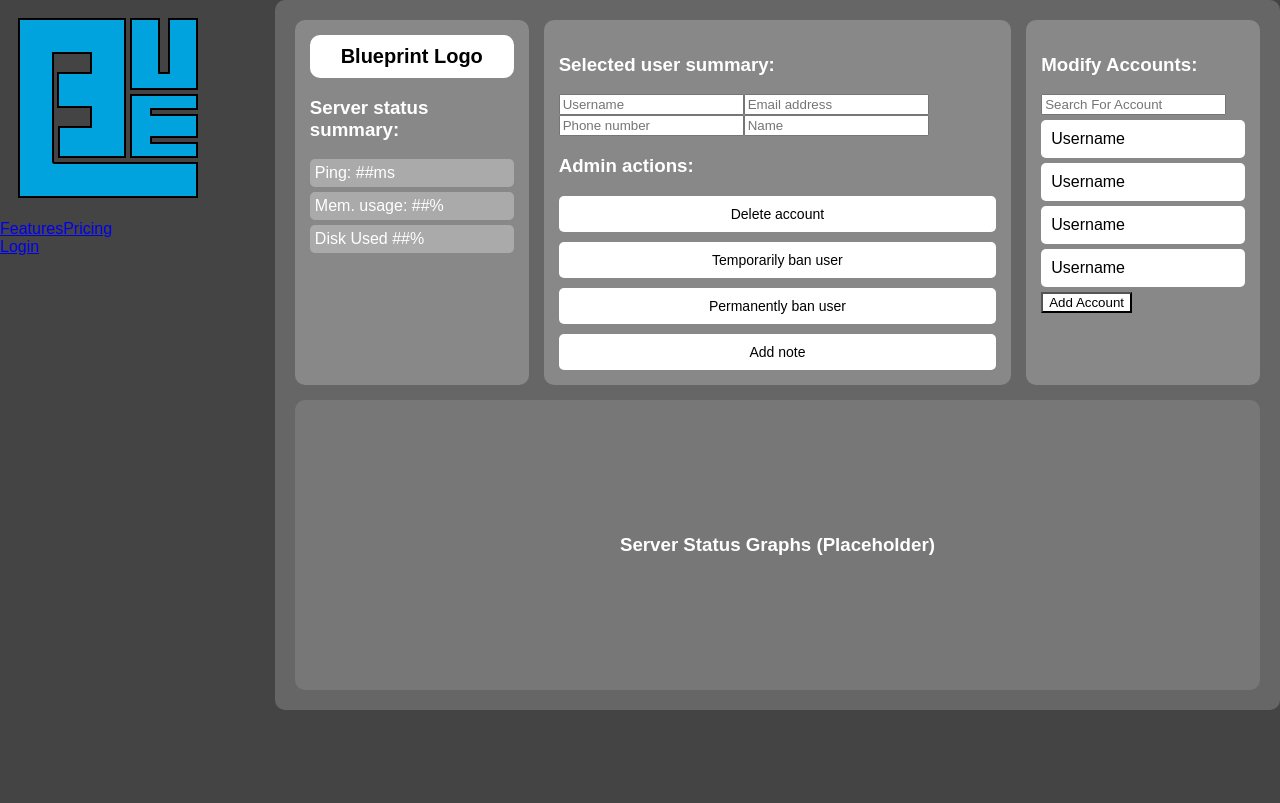
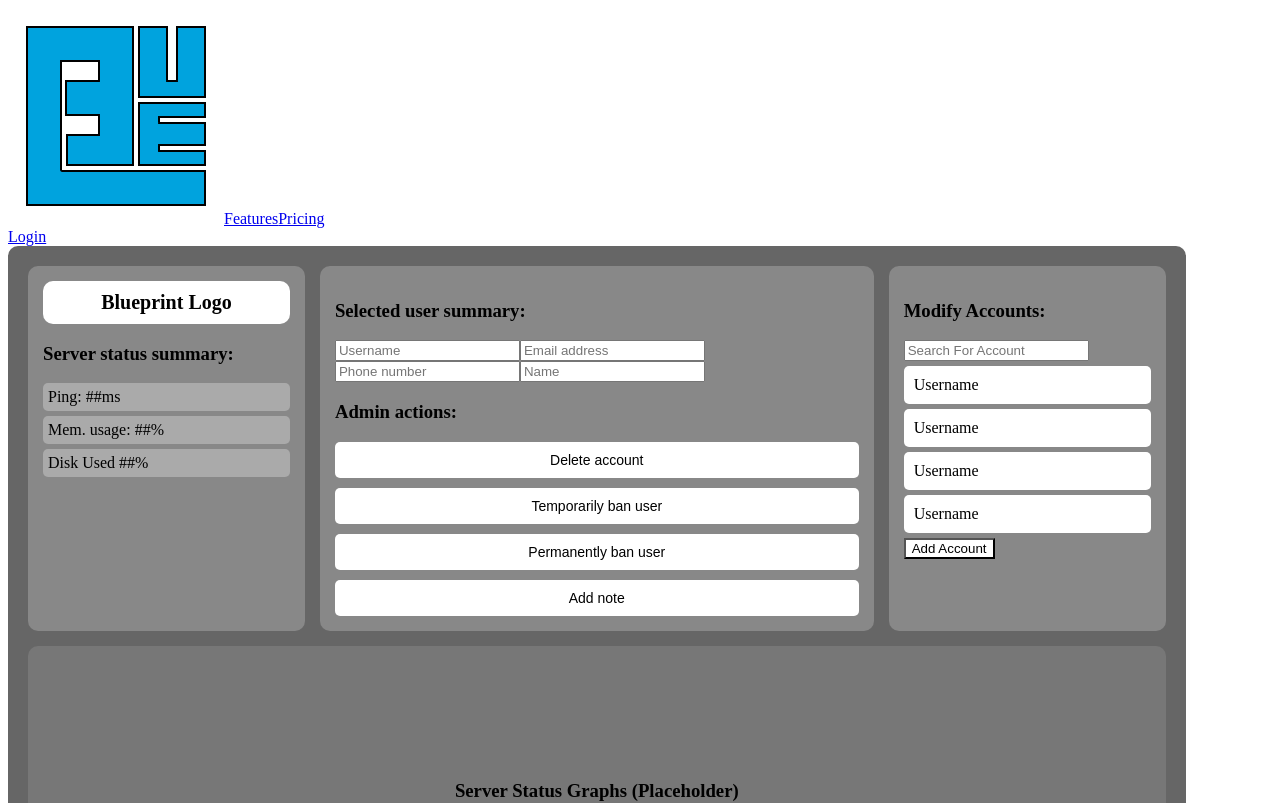
Before and after one commit to conner-chil32/Blueprint, a Next.js app in the folder blueprint/: page /Admin-Page in a window 1280 px wide. Shown: the top 803 px of the page. Built offline with nearby package versions, Linux system fonts and the light colour scheme.

Commit message:
fixed bug in admin page

```diff
--- a/blueprint/src/app/Admin-Page/page.module.css
+++ b/blueprint/src/app/Admin-Page/page.module.css
@@ -1,13 +1,3 @@
-:global(body) {
-    font-family: 'OpenDyslexic', sans-serif;
-    background-color: #444;
-    color: white;
-    margin: 0;
-    padding: 0;
-    display: flex;
-    justify-content: center;
-  }
-
   .container {
     width: 90%;
     max-width: 1200px;
```
